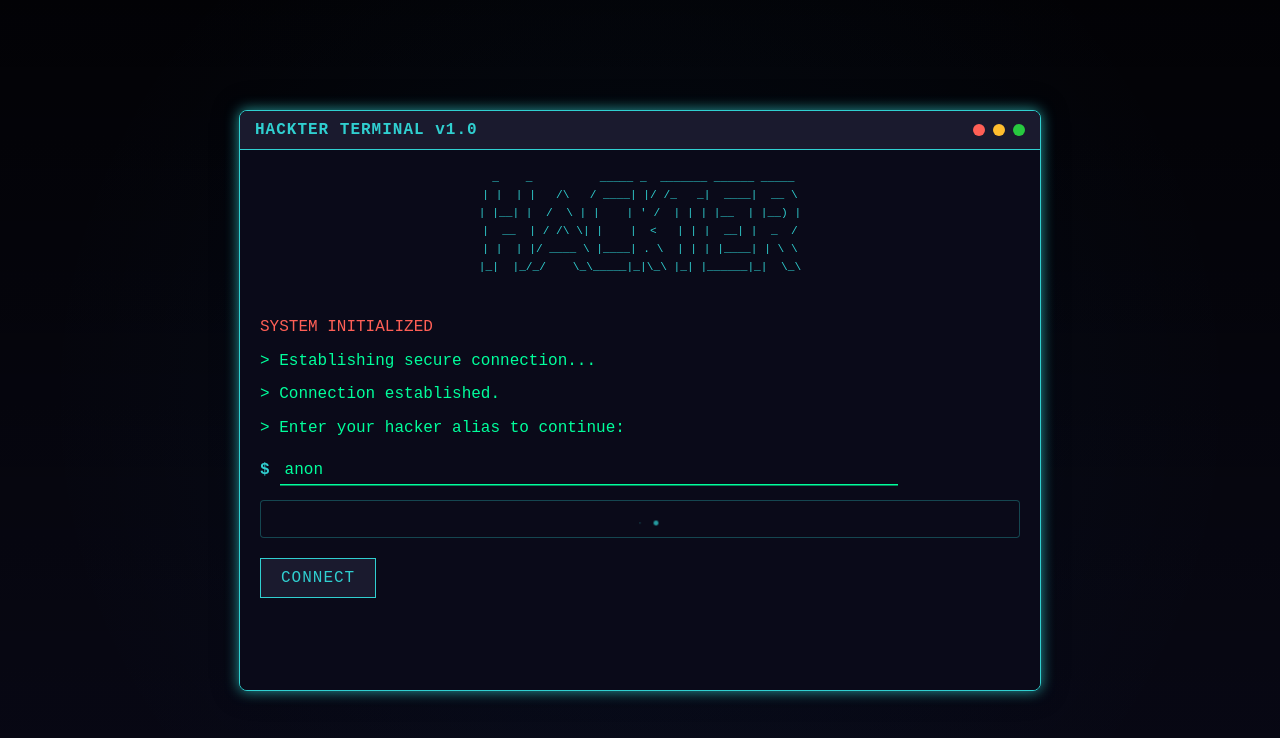
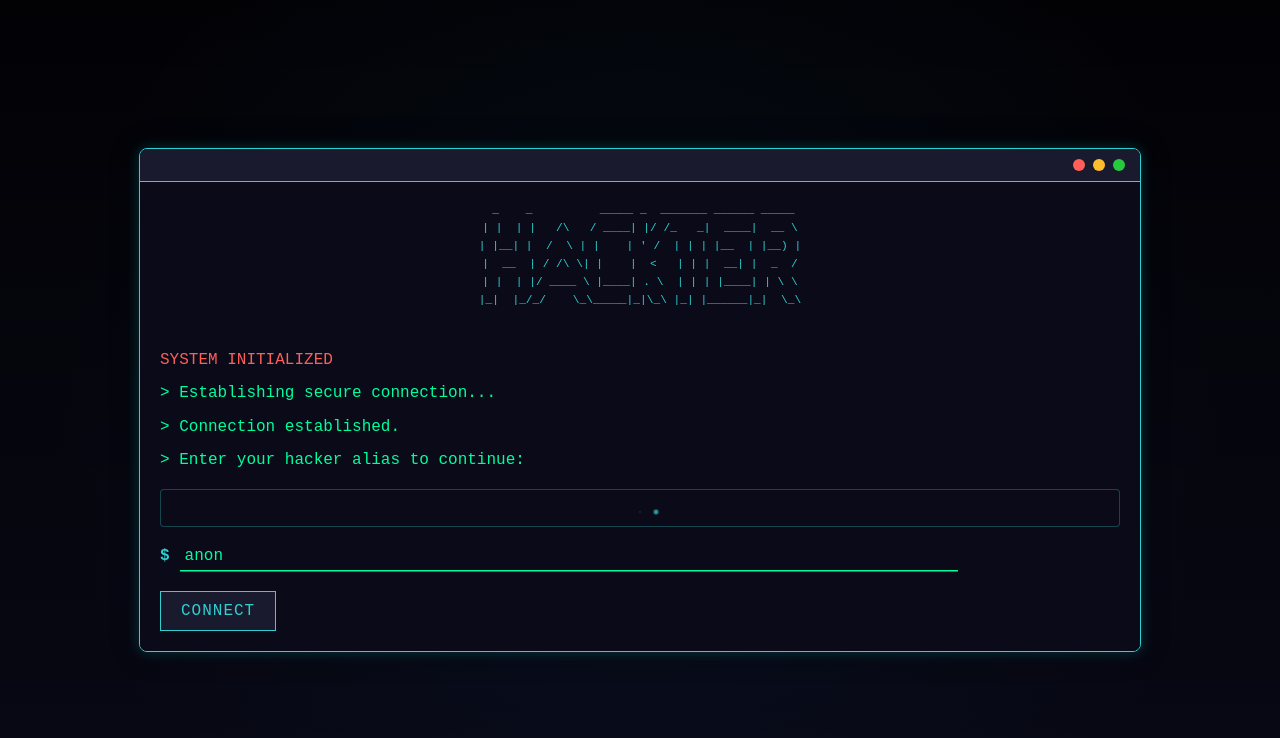
Before and after one commit to davidhernandeze/hackter-client, a Vue app: page / in a window 1280 px wide. Shown: the top 738 px of the page. Built offline with nearby package versions, Linux system fonts and the light colour scheme.

Commit message:
game ui themed

```diff
--- /dev/null
+++ b/src/components/Desktop.vue
@@ -0,0 +1,34 @@
+<script setup>
+defineProps({
+  title: {
+    type: String,
+    default: 'TERMINAL',
+  },
+  theme: {
+    type: String,
+    default: 'blue', // 'blue' or 'red'
+  },
+})
+</script>
+
+<template>
+  <div class="desktop-window-container">
+    <slot />
+  </div>
+</template>
+
+<style scoped>
+.desktop-window-container {
+  position: relative;
+  display: flex;
+  justify-content: center;
+  align-items: center;
+  height: 100dvh;
+  width: 100dvw;
+  background-color: #0a0a1a;
+  background-image:
+    radial-gradient(circle at 50% 50%, rgba(33, 150, 243, 0.05) 0%, transparent 80%),
+    linear-gradient(to bottom, rgba(0, 0, 0, 0.8) 0%, rgba(0, 0, 0, 0.2) 100%);
+  font-family: 'Courier New', monospace;
+}
+</style>
--- a/src/components/UsernameUI.vue
+++ b/src/components/UsernameUI.vue
@@ -34,18 +34,7 @@ function connectToRoom() {
 </script>
 
 <template>
-  <div class="login-container">
-    <div class="terminal-window">
-      <div class="terminal-header">
-        <div class="terminal-title">HACKTER TERMINAL v1.0</div>
-        <div class="terminal-buttons">
-          <span class="terminal-button"></span>
-          <span class="terminal-button"></span>
-          <span class="terminal-button"></span>
-        </div>
-      </div>
-      <div class="terminal-body">
-        <div class="terminal-text">
+  <div class="terminal-text" style="padding: 20px">
     <div class="ascii-art">
         <pre>
  _    _          _____ _  _______ ______ _____
@@ -60,6 +49,9 @@ function connectToRoom() {
     <p>> Establishing secure connection...</p>
     <p>> Connection established.</p>
     <p>> Enter your hacker alias to continue:</p>
+    <div class="connection-status" v-if="$slots.status">
+      <slot name="status"></slot>
+    </div>
     <div class="input-line">
       <span class="prompt">$</span>
       <input
@@ -71,9 +63,6 @@ function connectToRoom() {
         :class="{ typing: typingEffect }"
       />
     </div>
-          <div class="connection-status" v-if="$slots.status">
-            <slot name="status"></slot>
-          </div>
     <button
       @click="connectToRoom"
       class="terminal-button-connect"
@@ -84,85 +73,9 @@ function connectToRoom() {
       <span class="button-glitch"></span>
     </button>
   </div>
-      </div>
-    </div>
-  </div>
 </template>
 
 <style scoped>
-.login-container {
-  display: flex;
-  justify-content: center;
-  align-items: center;
-  height: 100vh;
-  width: 100vw;
-  background-color: #0a0a1a;
-  background-image:
-    radial-gradient(circle at 50% 50%, rgba(33, 150, 243, 0.05) 0%, transparent 80%),
-    linear-gradient(to bottom, rgba(0, 0, 0, 0.8) 0%, rgba(0, 0, 0, 0.2) 100%);
-  font-family: 'Courier New', monospace;
-}
-
-.terminal-window {
-  width: 80%;
-  max-width: 800px;
-  background-color: #0c0c14;
-  border-radius: 8px;
-  box-shadow:
-    0 0 20px rgba(0, 255, 255, 0.2),
-    0 0 30px rgba(0, 0, 0, 0.4);
-  overflow: hidden;
-  border: 1px solid #30cfd0;
-  animation: borderPulse 4s infinite;
-}
-
-.terminal-header {
-  background-color: #1a1a2e;
-  padding: 10px 15px;
-  display: flex;
-  justify-content: space-between;
-  align-items: center;
-  border-bottom: 1px solid #30cfd0;
-}
-
-.terminal-title {
-  color: #30cfd0;
-  font-weight: bold;
-  letter-spacing: 1px;
-}
-
-.terminal-buttons {
-  display: flex;
-  gap: 8px;
-}
-
-.terminal-button {
-  width: 12px;
-  height: 12px;
-  border-radius: 50%;
-  background-color: #444;
-  display: inline-block;
-}
-
-.terminal-button:nth-child(1) {
-  background-color: #ff5f56;
-}
-
-.terminal-button:nth-child(2) {
-  background-color: #ffbd2e;
-}
-
-.terminal-button:nth-child(3) {
-  background-color: #27c93f;
-}
-
-.terminal-body {
-  padding: 20px;
-  color: #00ff9c;
-  background-color: rgba(10, 10, 26, 0.95);
-  height: 500px;
-  overflow-y: auto;
-}
 
 .terminal-text {
   line-height: 1.6;
--- /dev/null
+++ b/src/components/Window.vue
@@ -0,0 +1,124 @@
+<script setup>
+import { ref } from 'vue'
+
+const props = defineProps({
+  title: String,
+  theme: {
+    type: String,
+    default: 'blue'
+  },
+})
+
+const themeColor = ref(props.theme === 'red' ? '#ff3030' : '#30cfd0')
+const themeGlowColor = ref(
+  props.theme === 'red' ? 'rgba(255, 48, 48, 0.2)' : 'rgba(0, 255, 255, 0.2)',
+)
+</script>
+
+<template>
+  <div class="terminal-window" :class="{ 'theme-red': theme === 'red' }">
+    <div class="terminal-header">
+      <div class="terminal-title">{{ title }}</div>
+      <div class="terminal-buttons">
+        <span class="terminal-button"></span>
+        <span class="terminal-button"></span>
+        <span class="terminal-button"></span>
+      </div>
+    </div>
+    <div class="terminal-body">
+      <slot></slot>
+    </div>
+  </div>
+</template>
+
+<style scoped>
+
+.terminal-window {
+  position: absolute;
+  top: v-bind(top);
+  width: 80%;
+  max-width: 1000px;
+  background-color: #0c0c14;
+  border-radius: 8px;
+  box-shadow: 0 0 20px v-bind(themeGlowColor),
+  0 0 30px rgba(0, 0, 0, 0.4);
+  overflow: hidden;
+  border: 1px solid v-bind(themeColor);
+  animation: borderPulse 4s infinite;
+}
+
+.terminal-window.theme-red {
+  box-shadow: 0 0 20px rgba(255, 0, 0, 0.2),
+  0 0 30px rgba(0, 0, 0, 0.4);
+  border: 1px solid #ff3030;
+}
+
+.terminal-header {
+  background-color: #1a1a2e;
+  padding: 10px 15px;
+  display: flex;
+  justify-content: space-between;
+  align-items: center;
+  border-bottom: 1px solid v-bind(themeColor);
+}
+
+.terminal-window.theme-red .terminal-header {
+  border-bottom: 1px solid #ff3030;
+}
+
+.terminal-title {
+  color: v-bind(themeColor);
+  font-weight: bold;
+  letter-spacing: 1px;
+}
+
+.terminal-window.theme-red .terminal-title {
+  color: #ff3030;
+}
+
+.terminal-buttons {
+  display: flex;
+  gap: 8px;
+}
+
+.terminal-button {
+  width: 12px;
+  height: 12px;
+  border-radius: 50%;
+  background-color: #444;
+  display: inline-block;
+}
+
+.terminal-button:nth-child(1) {
+  background-color: #ff5f56;
+}
+
+.terminal-button:nth-child(2) {
+  background-color: #ffbd2e;
+}
+
+.terminal-button:nth-child(3) {
+  background-color: #27c93f;
+}
+
+.terminal-body {
+  color: #00ff9c;
+  background-color: rgba(10, 10, 26, 0.95);
+  overflow: hidden;
+}
+
+@keyframes borderPulse {
+  0% {
+    box-shadow: 0 0 10px v-bind(themeGlowColor),
+    0 0 20px rgba(0, 0, 0, 0.4);
+  }
+  50% {
+    box-shadow: 0 0 15px v-bind(themeGlowColor),
+    0 0 30px rgba(0, 0, 0, 0.4);
+  }
+  100% {
+    box-shadow: 0 0 10px v-bind(themeGlowColor),
+    0 0 20px rgba(0, 0, 0, 0.4);
+  }
+}
+</style>
--- a/src/engine/Game.ts
+++ b/src/engine/Game.ts
@@ -37,17 +37,14 @@ export class Game {
   // Flag to track if current player is deleted
   private isCurrentPlayerDeleted: boolean = false
 
-  constructor(canvas: HTMLCanvasElement) {
+  constructor(divContainer: HTMLDivElement) {
     this.app = new Application()
-    this.initializeApp(canvas)
+    this.initializeApp(divContainer)
   }
 
-  /**
-   * Initialize the PIXI Application
-   */
-  private async initializeApp(canvas: HTMLCanvasElement): Promise<void> {
-    await this.app.init({ background: '#1b2e49', resizeTo: window })
-    canvas.appendChild(this.app.canvas)
+  private async initializeApp(divContainer: HTMLDivElement): Promise<void> {
+    await this.app.init({ background: '#1b2e49', resizeTo: divContainer })
+    divContainer.appendChild(this.app.canvas)
 
     // Create world container for camera movement
     this.worldContainer = new Container()
--- a/src/views/Login.vue
+++ b/src/views/Login.vue
@@ -3,6 +3,8 @@ import { ref } from 'vue'
 import UsernameUI from '@/components/UsernameUI.vue'
 import { promiseTimeout, useStorage } from '@vueuse/core'
 import { useRouter } from 'vue-router'
+import Desktop from '@/components/Desktop.vue'
+import Window from '@/components/Window.vue'
 
 const connectionStatus = ref('')
 const isConnecting = ref(false)
@@ -34,8 +36,8 @@ async function connectToRoom() {
 </script>
 
 <template>
-  <main>
-    <div>
+  <Desktop>
+    <Window>
       <UsernameUI
         v-model:playerName="playerName"
         :isConnecting="isConnecting"
@@ -48,17 +50,11 @@ async function connectToRoom() {
           </div>
         </template>
       </UsernameUI>
-    </div>
-  </main>
+    </Window>
+  </Desktop>
 </template>
 
 <style scoped>
-.status-message {
-  color: #00ff9c;
-  margin-bottom: 10px;
-  font-family: 'Courier New', monospace;
-}
-
 .loading-indicator {
   display: flex;
   justify-content: center;
--- a/tsconfig.json
+++ b/tsconfig.json
@@ -10,7 +10,8 @@
       "es5",
       "scripthost",
       "es2015.promise",
-      "es2015.collection"
+      "es2015.collection",
+      "dom"
     ],
     "allowSyntheticDefaultImports": true
   },
```
Also changed, not shown: src/views/Game.vue (+37 -93 lines). Lines whose indentation alone changed are shown as unchanged.
